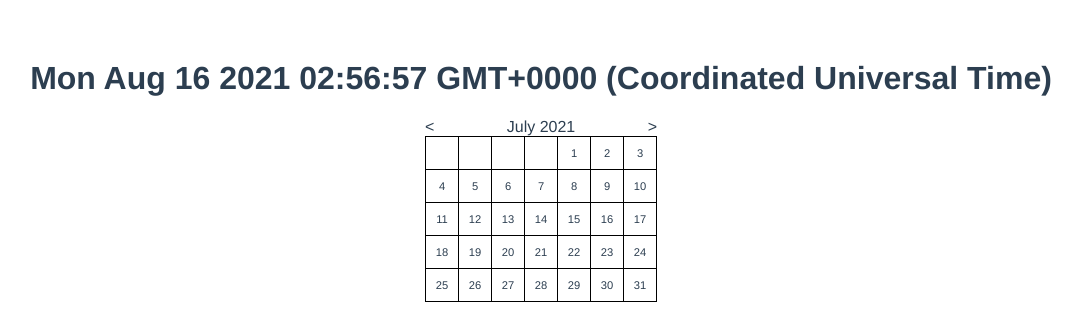
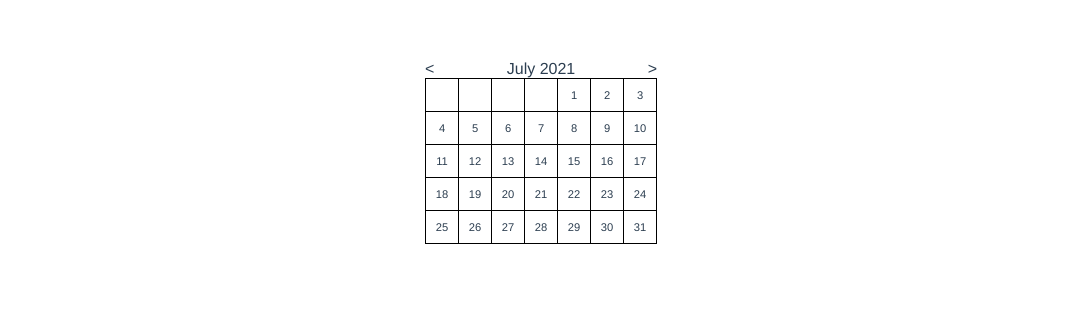
Before and after one commit to RayDabbah/vue3-datepicker, a Vue app: page / in a window 1280 px wide. Shown: the top 328 px of the page, without its empty margins (99-1181 px from the left). Built offline with nearby package versions, Linux system fonts and the light colour scheme.

Commit message:
start out with empty date

```diff
--- a/src/App.vue
+++ b/src/App.vue
@@ -13,7 +13,7 @@ export default defineComponent({
   name: 'App',
   setup() {
 
-    const date = ref(new Date())
+    const date = ref()
 
     const setDate = (newDate) => date.value = newDate;
 
```
